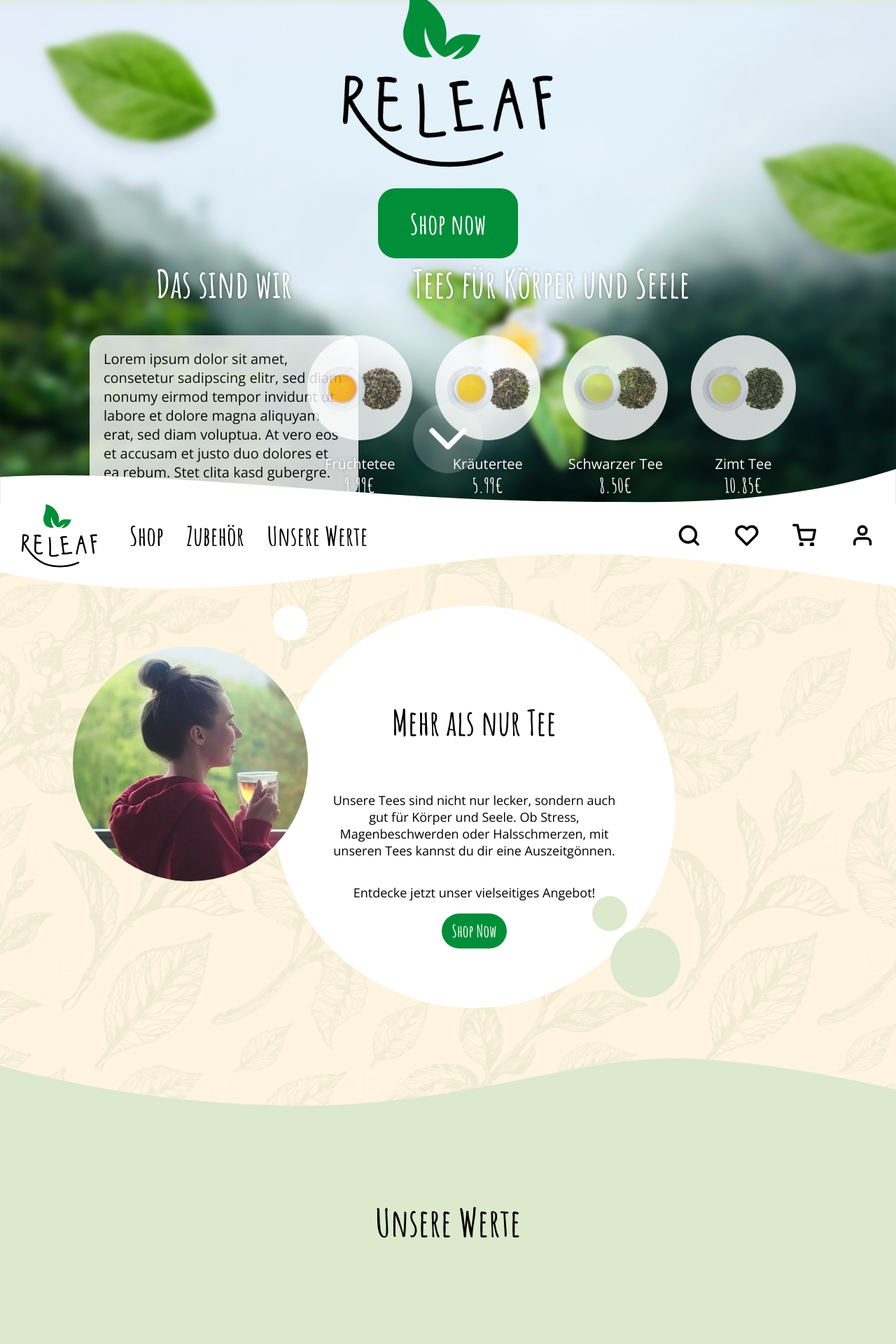
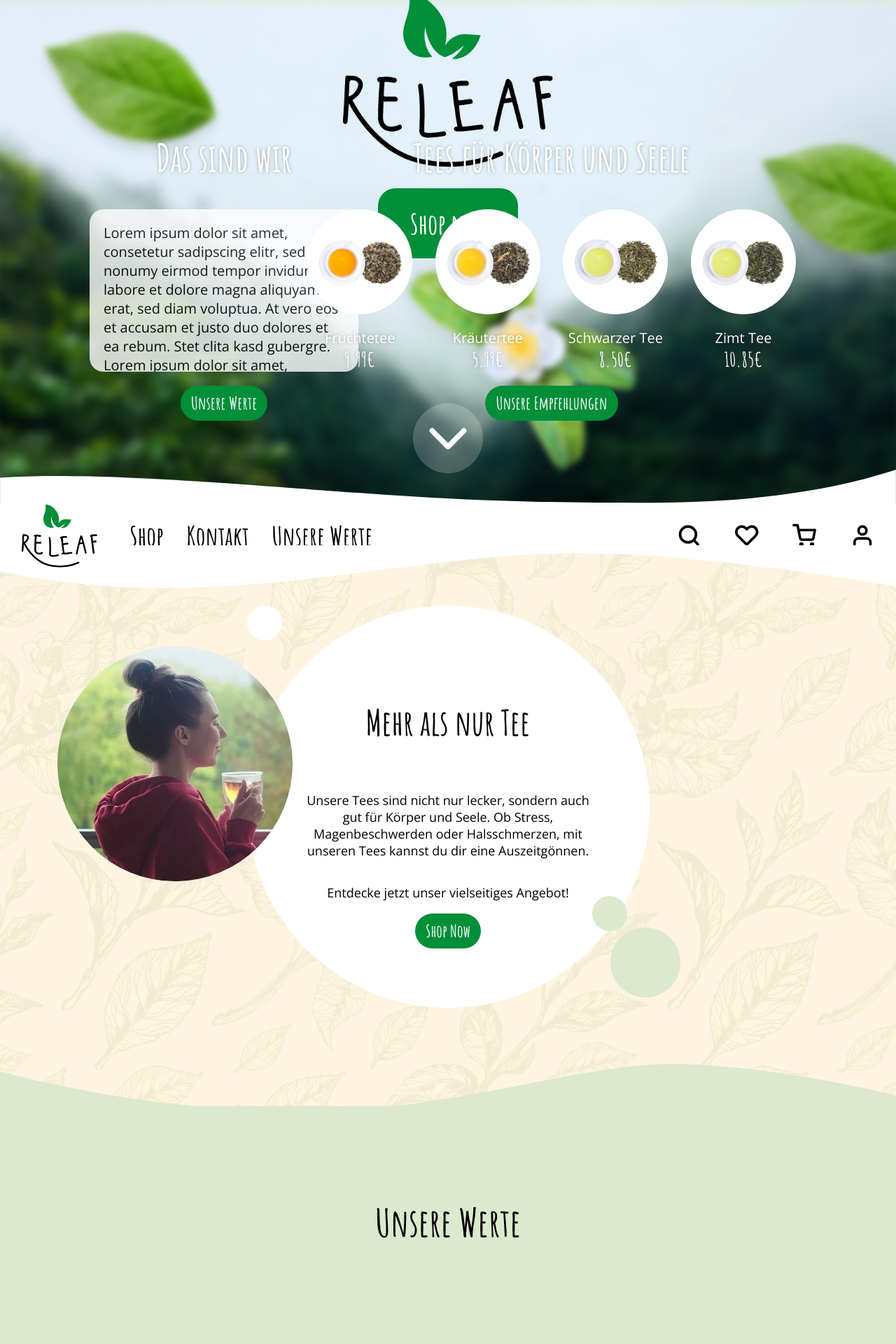
Before and after one commit to maharkus/Releaf, a PHP site: page / in a window 1280 px wide. Shown: the top 1920 px of the page at 70% size. Run offline with PHP 8.4, Linux system fonts and the light colour scheme; data comes from the database, SQL or seed files in the repository.

Commit message:
responsivity improvement

```diff
--- a/components/nav.php
+++ b/components/nav.php
@@ -11,7 +11,7 @@
         <a class="amatic" href="/shop.php">Shop</a>
     </li>
     <li>
-        <a class="amatic" href="/shop.php">Zubehör</a>
+        <a class="amatic" href="/contact.php">Kontakt</a>
     </li>
     <li>
         <a class="amatic" href="/unsere-werte.php">Unsere Werte</a>
@@ -26,7 +26,7 @@
         </a>
     </li>
     <li>
-        <a href="/">
+        <a href="">
             <svg>
                 <use xlink:href="#heart" />
             </svg>
@@ -40,7 +40,7 @@
         </a>
     </li>
     <li>
-        <a href="/">
+        <a href="">
             <svg>
                 <use xlink:href="#head" />
             </svg>
--- a/components/svg_icons.php
+++ b/components/svg_icons.php
@@ -28,7 +28,7 @@
         </g>
     </symbol>
 
-    <symbol width="34" height="34" viewBox="0 0 35 34" id="shopping_cart">
+    <symbol width="34"  width="35" height="34.534" viewBox="0 0 35 34.534" id="shopping_cart">
         <g id="ic_shopping_cart" transform="translate(0 0.534)">
             <rect id="Area" width="35" height="34" opacity="0" />
             <g id="Icon" transform="translate(1.871 1.299)">
--- a/css/main.css
+++ b/css/main.css
@@ -113,6 +113,7 @@ footer p {
   z-index: 99;
   cursor: pointer;
   display: inline-flex;
+  transition-duration: 0.3s;
 }
 #nav .logo {
   width: 70px;
@@ -166,6 +167,7 @@ footer p {
 #nav.open .icons {
   display: flex;
   justify-content: center;
+  height: 85px;
   padding: 20px;
   padding-bottom: 30px;
 }
@@ -218,10 +220,10 @@ footer p {
   z-index: 1;
 }
 .wave.top {
-  bottom: 100%;
+  bottom: 99%;
 }
 .wave.bottom {
-  top: 100%;
+  top: 99%;
 }
 
 header {
@@ -283,7 +285,12 @@ header .header {
   display: flex;
   flex-direction: column;
   position: absolute;
-  top: 45%;
+  top: 20%;
+}
+@media only screen and (min-width: 2000px) {
+  header .header {
+    top: 45%;
+  }
 }
 header .header form {
   margin: auto;
@@ -379,9 +386,6 @@ header .scrollDown:hover {
 .productContainer button:hover {
   transform: scale(1.1);
 }
-.productContainer button:hover .image-wrapper {
-  opacity: 100%;
-}
 .productContainer .product {
   display: inline-block;
   width: fit-content;
@@ -408,7 +412,6 @@ header .scrollDown:hover {
   border-radius: 50%;
   background-color: #ffffff;
   overflow: hidden;
-  opacity: 80%;
 }
 .productContainer .product .image-wrapper .image {
   width: 80%;
@@ -433,6 +436,7 @@ header .scrollDown:hover {
 section {
   position: relative;
   background-color: white;
+  padding-top: 85px;
   width: 100%;
 }
 section .logo {
@@ -471,12 +475,22 @@ section ul.icons li {
 section .circleWrap {
   margin: 0 auto;
   position: relative;
-  width: 500px;
+  width: 575px;
+}
+@media only screen and (max-width: 767px) {
+  section .circleWrap {
+    width: 450px;
+  }
 }
 section .circleWrap #imgDrinkingTea {
   position: absolute;
   top: 10%;
-  right: 450px;
+  right: 510px;
+}
+@media only screen and (max-width: 767px) {
+  section .circleWrap #imgDrinkingTea {
+    display: none;
+  }
 }
 section .circleWrap .circle {
   align-items: center;
@@ -490,9 +504,20 @@ section .circleWrap .circle {
   position: relative;
   width: 575px;
 }
+@media only screen and (max-width: 767px) {
+  section .circleWrap .circle {
+    height: 450px;
+    width: 450px;
+  }
+}
 section .circleWrap .circle h3 {
   font-size: 5rem;
   text-align: center;
+}
+@media only screen and (max-width: 767px) {
+  section .circleWrap .circle h3 {
+    margin: 10px;
+  }
 }
 section .circleWrap .circle p {
   font-size: 1.8rem;
@@ -510,11 +535,23 @@ section .bubble:nth-child(2) {
   right: 30vw;
   bottom: 250px;
 }
+@media only screen and (max-width: 1024px) {
+  section .bubble:nth-child(2) {
+    right: 30vw;
+    bottom: 120px;
+  }
+}
 section .bubble:nth-child(3) {
   background-color: #dce9cc;
   right: 26vw;
   transform: scale(2);
   bottom: 180px;
+}
+@media only screen and (max-width: 1024px) {
+  section .bubble:nth-child(3) {
+    right: 13vw;
+    bottom: 80px;
+  }
 }
 
 .textured {
@@ -526,7 +563,6 @@ section .bubble:nth-child(3) {
 .green {
   background-color: #dce9cc;
   height: 800px;
-  padding-top: 85px;
 }
 .green h1 {
   text-align: center;
--- a/index.php
+++ b/index.php
@@ -96,8 +96,8 @@
                 </div>
                 <img src="img/woman_drinking_tea.jpg" alt="Frau trinkt Tee" class="roundedImage" id="imgDrinkingTea" />
             </div>
-            <div class="bubble color-green"></div>
-            <div class="bubble color-green"></div>
+            <div class="bubble green"></div>
+            <div class="bubble green"></div>
         </section>
         <section class="green">
             <img class="wave top" src="img/wave_top_green.svg" />
--- a/scss/components/_nav.scss
+++ b/scss/components/_nav.scss
@@ -33,6 +33,7 @@
         z-index: 99;
         cursor: pointer;
         display: inline-flex;
+        transition-duration: .3s;
     }
 
     .logo {
@@ -98,6 +99,7 @@
         .icons {
             display: flex;
             justify-content: center;
+            height: 85px;
             padding: 20px;
             padding-bottom: 30px;
         }
--- a/scss/components/_wave.scss
+++ b/scss/components/_wave.scss
@@ -7,10 +7,10 @@
     z-index: 1;
 
     &.top {
-        bottom: 100%;
+        bottom: 99%; // not 100% to avoid line in wave in certain resolutions
     }
 
     &.bottom {
-        top: 100%;
+        top: 99%; // not 100% to avoid line in wave in certain resolutions
     }
 }
--- a/scss/pages/_home.scss
+++ b/scss/pages/_home.scss
@@ -64,7 +64,10 @@ header {
         display: flex;
         flex-direction: column;
         position: absolute;
-        top: 45%;
+        top: 20%;
+        @include responsive_largeScreen() {
+            top: 45%;
+        }
 
         form {
             margin: auto;
@@ -168,10 +171,6 @@ header {
 
         &:hover {
             transform: scale(1.1);
-
-            .image-wrapper {
-                opacity: 100%;
-            }
         }
     }
 
@@ -203,7 +202,6 @@ header {
             border-radius: 50%;
             background-color: #ffffff;
             overflow: hidden;
-            opacity: 80%;
 
             .image {
                 width: 80%;
@@ -233,6 +231,7 @@ header {
 section {
     position: relative;
     background-color: white;
+    padding-top: 85px;
     width: 100%;
 
     .logo {
@@ -277,12 +276,18 @@ section {
     .circleWrap {
         margin: 0 auto;
         position: relative;
-        width: 500px;
+        width: 575px;
+        @include responsive_mobile() {
+            width: 450px;
+        }
 
         #imgDrinkingTea {
             position: absolute;
             top: 10%;
-            right: 450px;
+            right: 510px;
+            @include responsive_mobile() {
+                display: none;
+            }
         }
 
         .circle {
@@ -296,10 +301,17 @@ section {
             padding: 70px;
             position: relative;
             width: 575px;
+            @include responsive_mobile() {
+                height: 450px;
+                width: 450px;
+            }
 
             h3 {
                 font-size: 5rem;
                 text-align: center;
+                @include responsive_mobile() {
+                margin: 10px;
+                }
             }
 
             p {
@@ -318,12 +330,21 @@ section {
             background-color: $soft-green;
             right: 30vw;
             bottom: 250px;
+            @include responsive_tablet() {
+                right: 30vw;
+                bottom: 120px;
+            }
+
         }
         &:nth-child(3) {
             background-color: $soft-green;
             right: 26vw;
             transform: scale(2);
             bottom: 180px;
+            @include responsive_tablet() {
+                right: 13vw;
+                bottom: 80px;
+            }
         }
     }
 }
@@ -337,7 +358,6 @@ section {
 .green {
     background-color: $soft-green;
     height: 800px;
-    padding-top: 85px;
 
     h1 {
         text-align: center;
--- a/scss/utils/_responsive.scss
+++ b/scss/utils/_responsive.scss
@@ -10,6 +10,12 @@
     }
 }
 
+@mixin responsive_largeScreen() {
+    @media only screen and (min-width: 2000px) {
+        @content;
+    }
+}
+
 @mixin responsive($minWidth, $maxWidth) {
     @media only screen and (min-width: $minWidth) and (max-width: $maxWidth) {
         @content;
```
